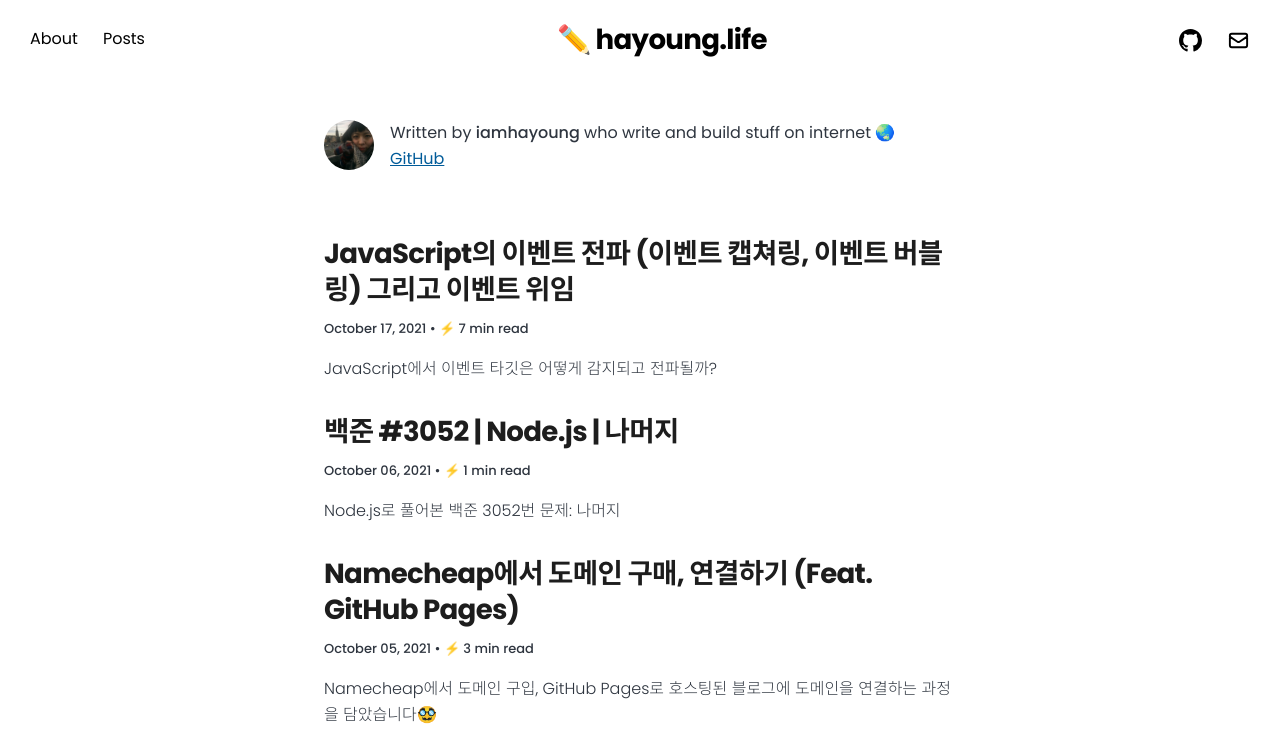
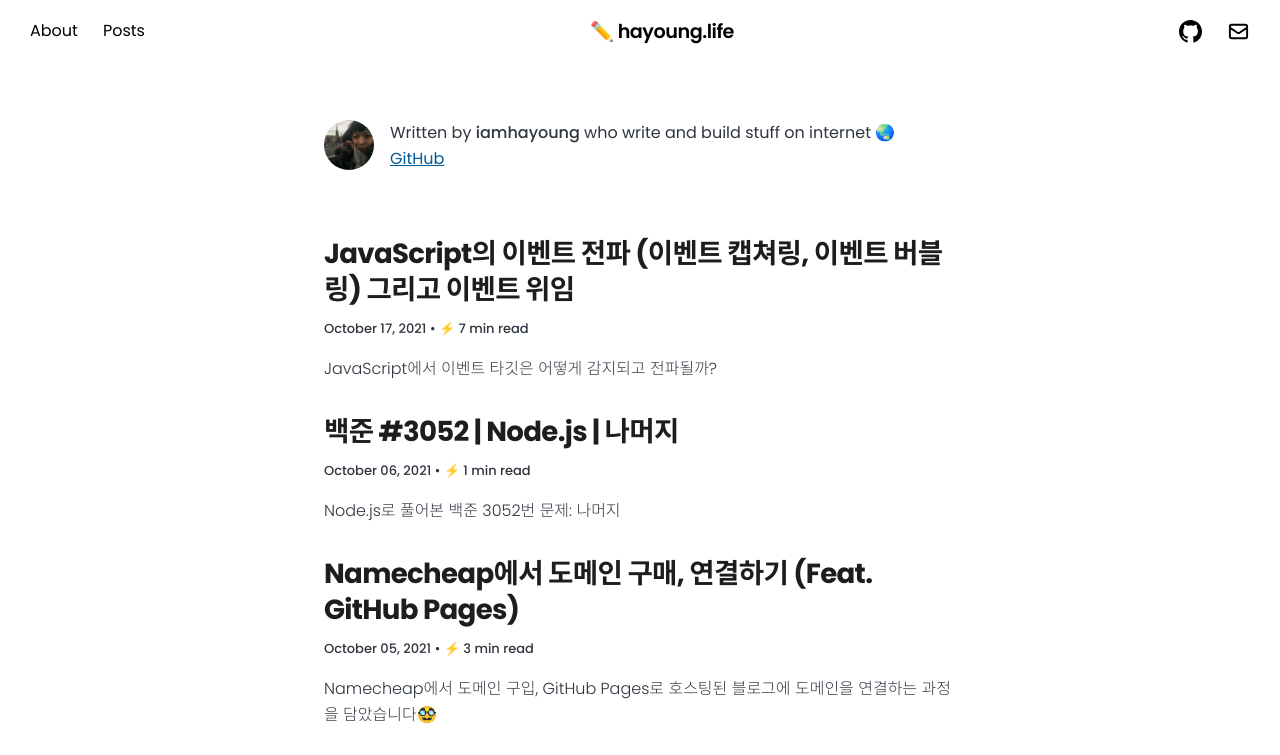
Before and after one commit to iamhayoung/iamhayoung.github.io, a Gatsby site: page / in a window 1280 px wide. Shown: the top 755 px of the page. Built offline with nearby package versions, Linux system fonts and the light colour scheme; Gatsby itself is replaced by a stand-in of ours; a web font is replaced by a local one.

Commit message:
Edit: PC Header padding, font-size 약간 줄이기

```diff
--- a/src/components/header/Logo.scss
+++ b/src/components/header/Logo.scss
@@ -2,8 +2,8 @@
 
 .logo {
   margin: 0;
-  font-size: var(--fontSize-4);
-  font-weight: var(--fontWeight-bold);
+  font-size: var(--fontSize-2);
+  font-weight: var(--fontWeight-semibold);
   text-align: center;
 
   &:hover {
@@ -12,7 +12,6 @@
   }
 
   @include sm {
-    font-size: var(--fontSize-2);
     text-align: left;
   }
 }
--- a/src/components/header/index.scss
+++ b/src/components/header/index.scss
@@ -17,7 +17,7 @@
 
   &__inner {
     width: 100%;
-    padding: 25px 30px;
+    padding: 20px 30px;
     @include flex(space-between, center);
 
     @include sm {
```
